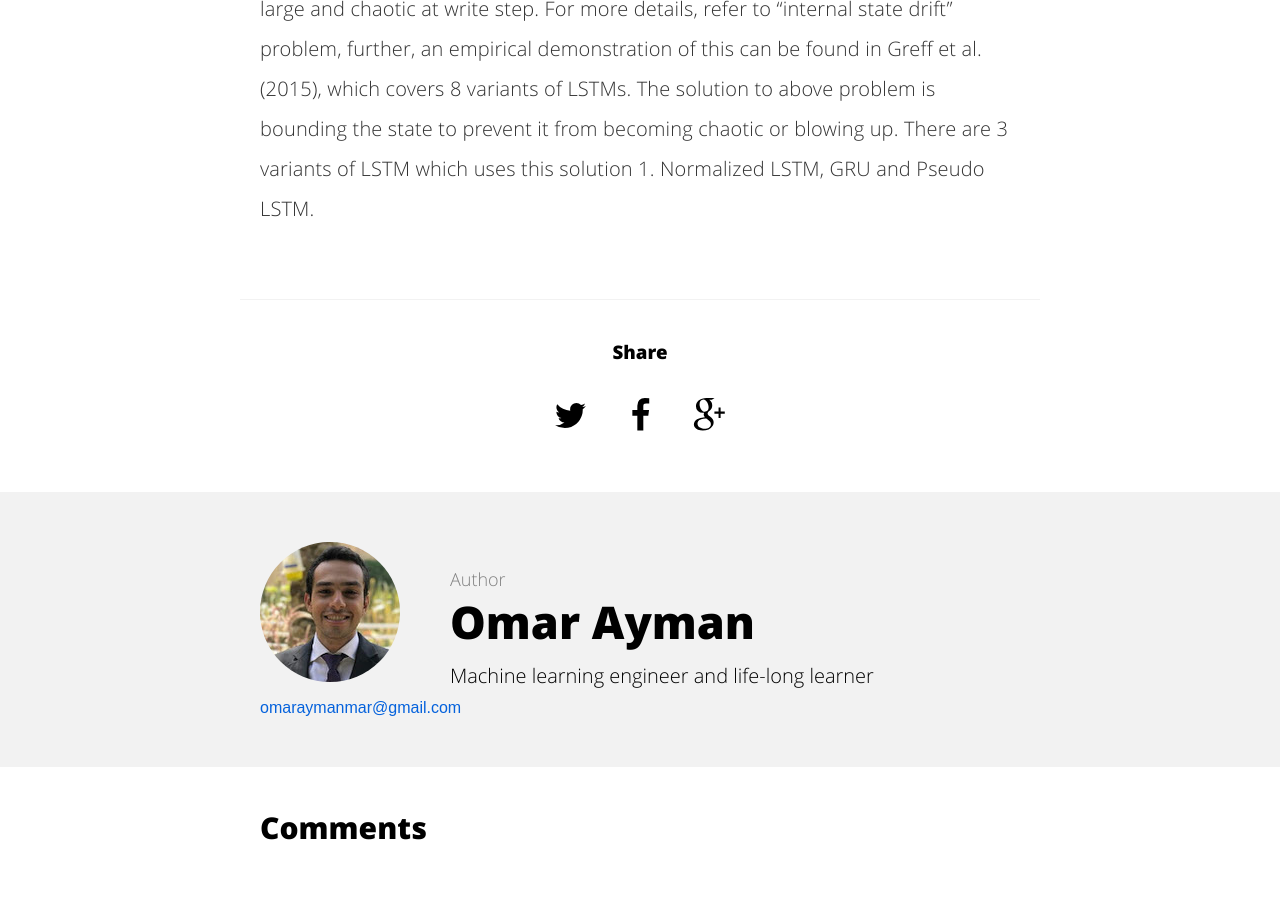
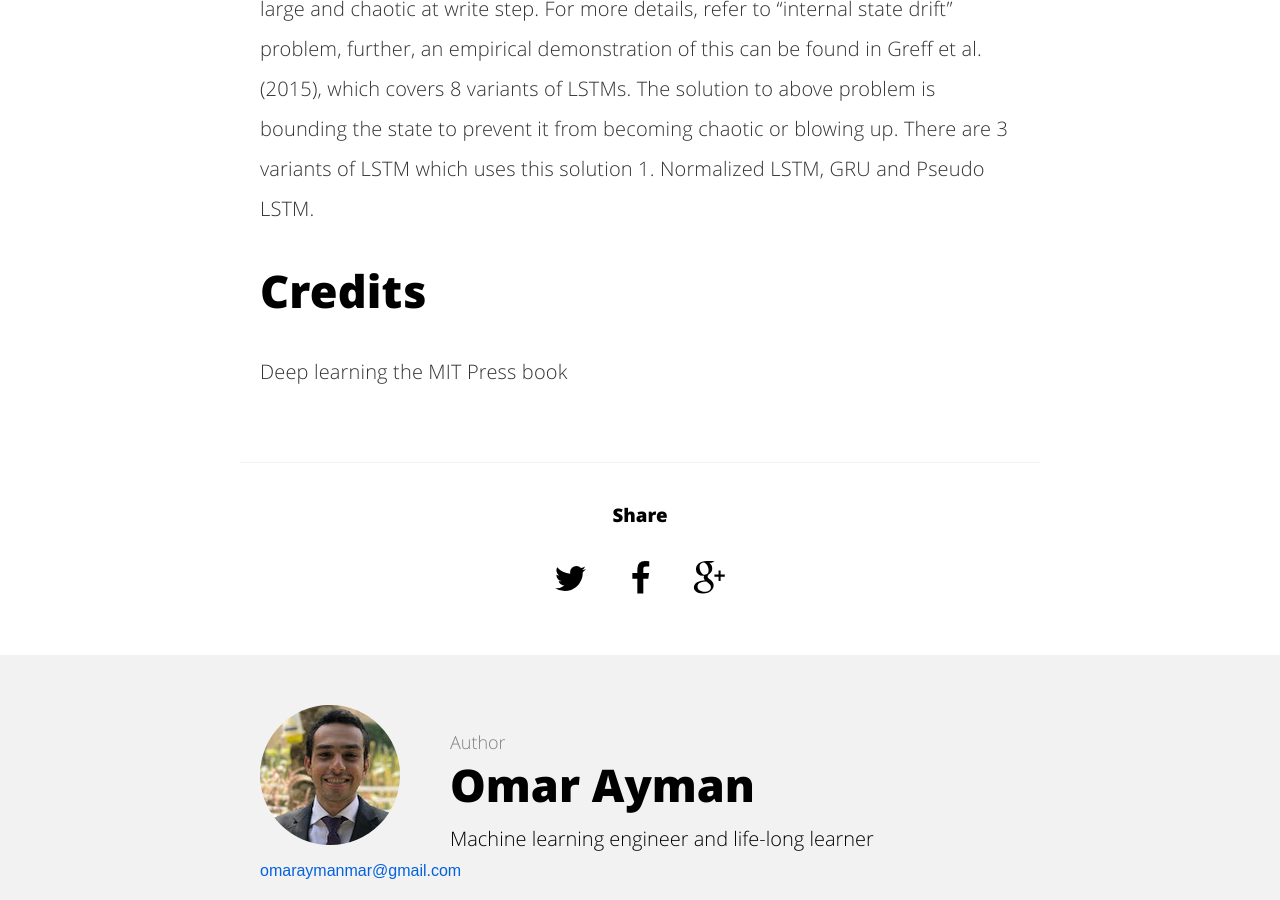
Before and after one commit to omar178/omar178.github.io, a Jekyll site: the page built from _posts/2019-06-25-rnns.md, in a window 1280 px wide and 900 px high, scrolled down 4115 px. Built offline with Jekyll 4.4.1, drawn with Linux system fonts in a browser that asks for light colours; comment, search, counter and statistics services are not loaded.

Commit message:
initial commit

```diff
--- a/_posts/2019-06-25-rnns.md
+++ b/_posts/2019-06-25-rnns.md
@@ -35,3 +35,6 @@ With all the gates defined, we now develop a LSTM prototype by defining the requ
 
 In theory, this prototype should work but turns out it doesn’t. It happens because, even after well thought initializations and write and forget gates, the coordination between these gates in early stage of training gets tricky and very often it becomes large and chaotic at write step. For more details, refer to “internal state drift” problem, further, an empirical demonstration of this can be found in Greff et al. (2015), which covers 8 variants of LSTMs.
 The solution to above problem is bounding the state to prevent it from becoming chaotic or blowing up. There are 3 variants of LSTM which uses this solution 1. Normalized LSTM, GRU and Pseudo LSTM.
+
+# Credits
+Deep learning the MIT Press book
```
